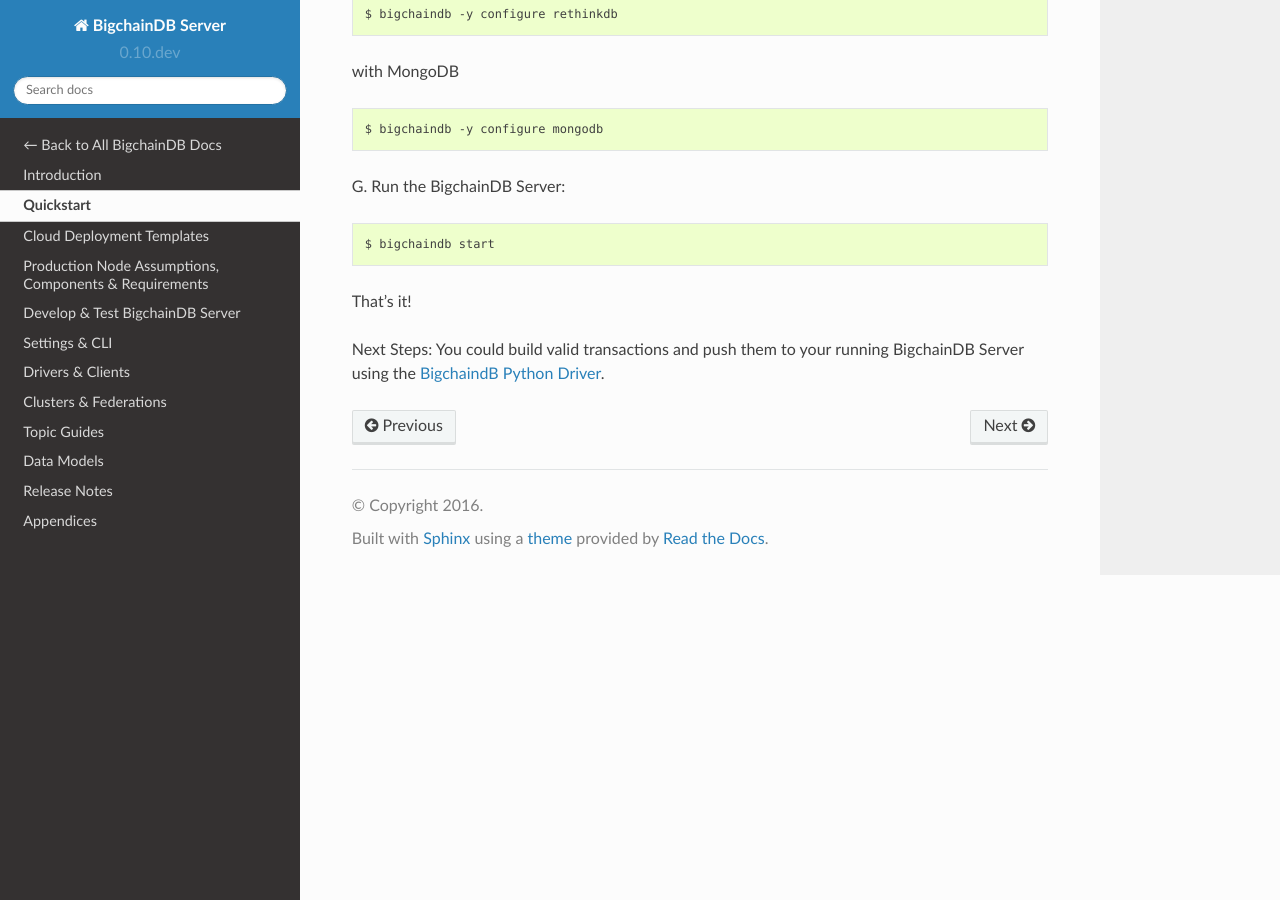
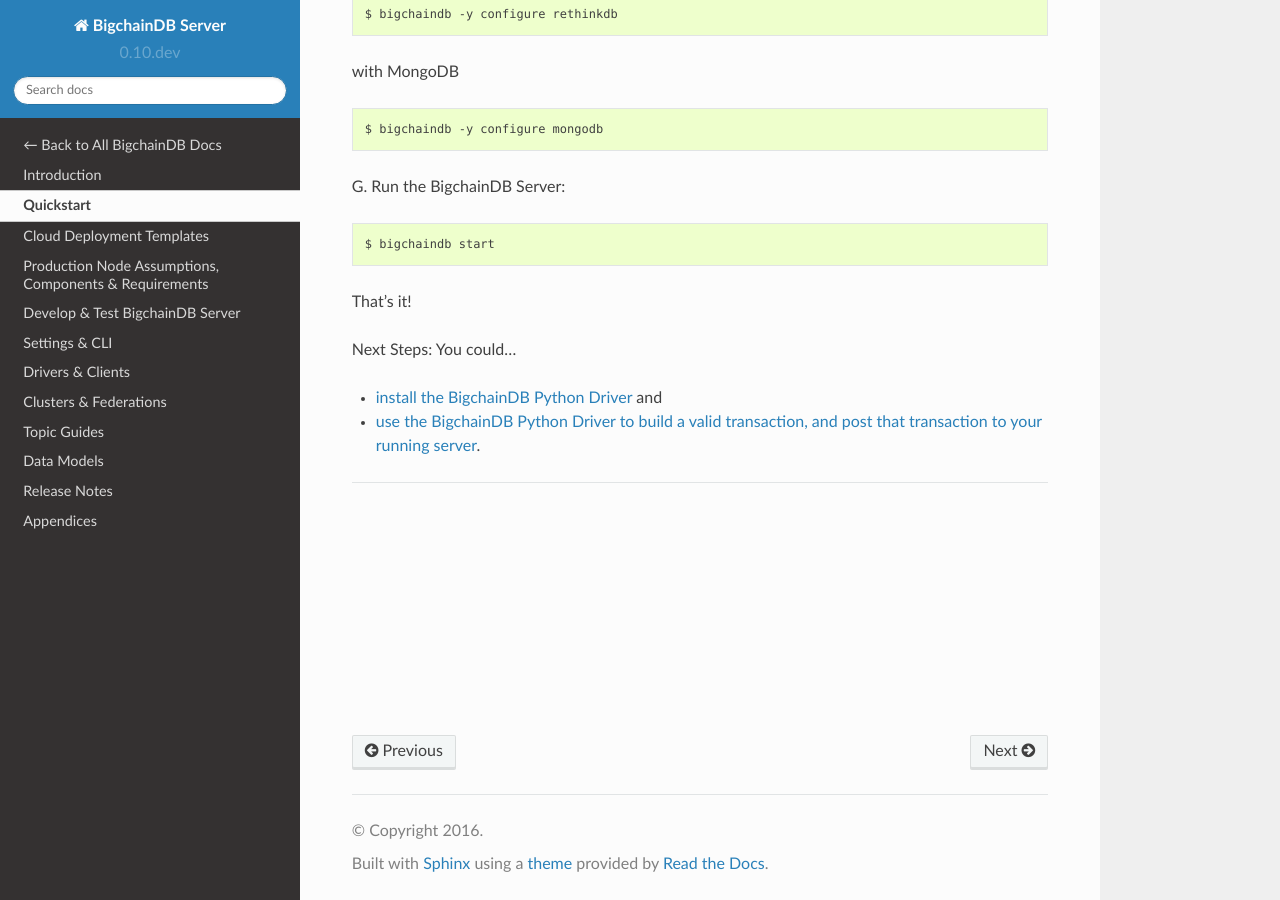
Before and after one commit to bigchaindb/bigchaindb, a Sphinx documentation site: the page built from docs/server/source/quickstart.md, in a window 1280 px wide and 900 px high, scrolled down 1135 px. Built offline with Sphinx 7.4.7 and the Read the Docs theme 2.0.0, drawn with Linux system fonts in a browser that asks for light colours; pages that are not in the unit, such as notebooks, are missing from menus.

Commit message:
docs: better links at end of Quickstart page

```diff
--- a/docs/server/source/quickstart.md
+++ b/docs/server/source/quickstart.md
@@ -55,4 +55,22 @@
 
 That's it!
 
-Next Steps: You could build valid transactions and push them to your running BigchainDB Server using the [BigchaindB Python Driver](https://docs.bigchaindb.com/projects/py-driver/en/latest/index.html).
+Next Steps: You could...
+
+* [install the BigchainDB Python Driver](https://docs.bigchaindb.com/projects/py-driver/en/latest/quickstart.html) and
+* [use the BigchainDB Python Driver to build a valid transaction, and post that transaction to your running server](https://docs.bigchaindb.com/projects/py-driver/en/latest/usage.html).
+
+<hr>
+
+<br>
+<br>
+<br>
+<br>
+<br>
+<br>
+<br>
+<br>
+<br>
+<br>
+<br>
+<br>
```
